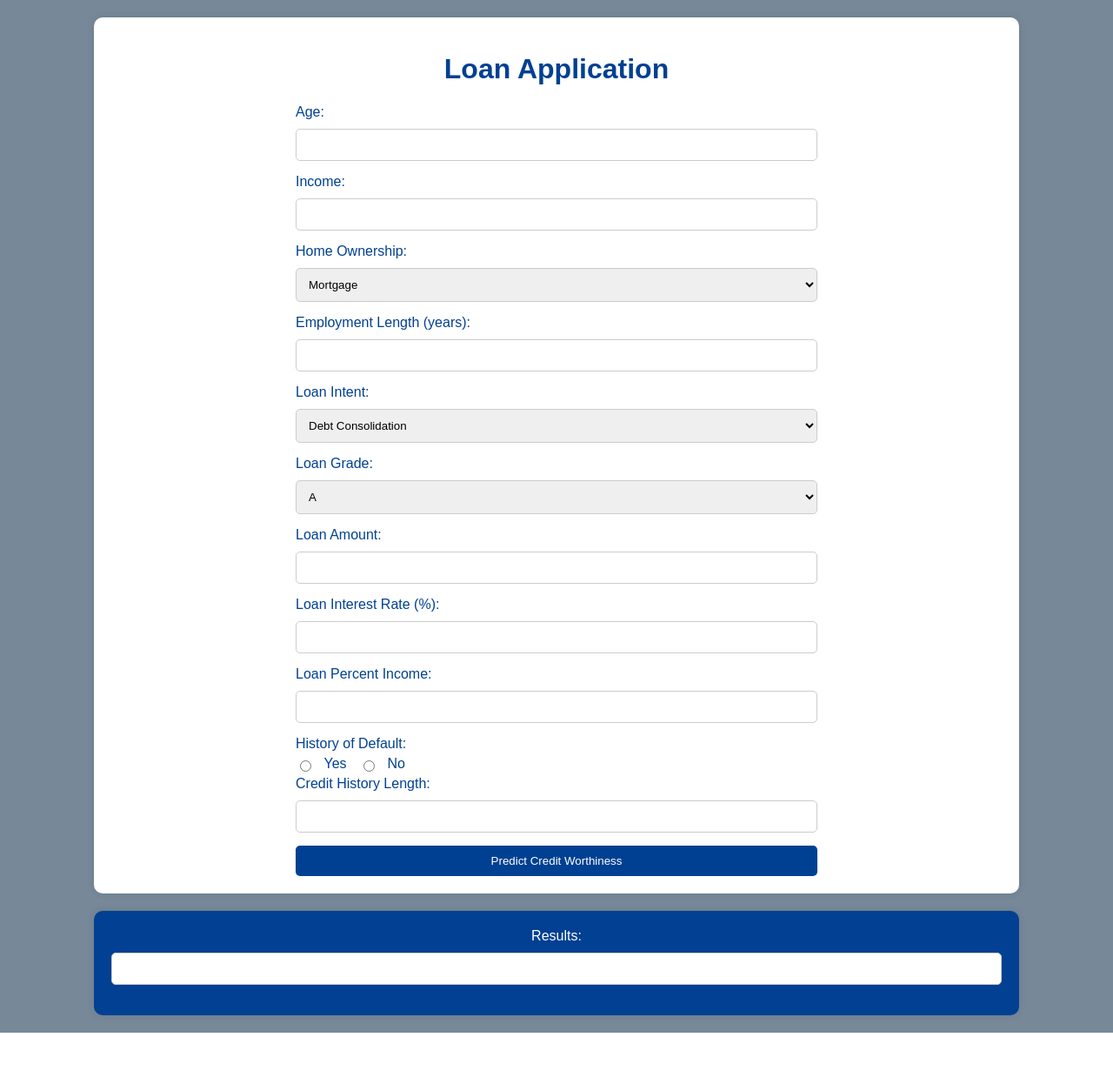
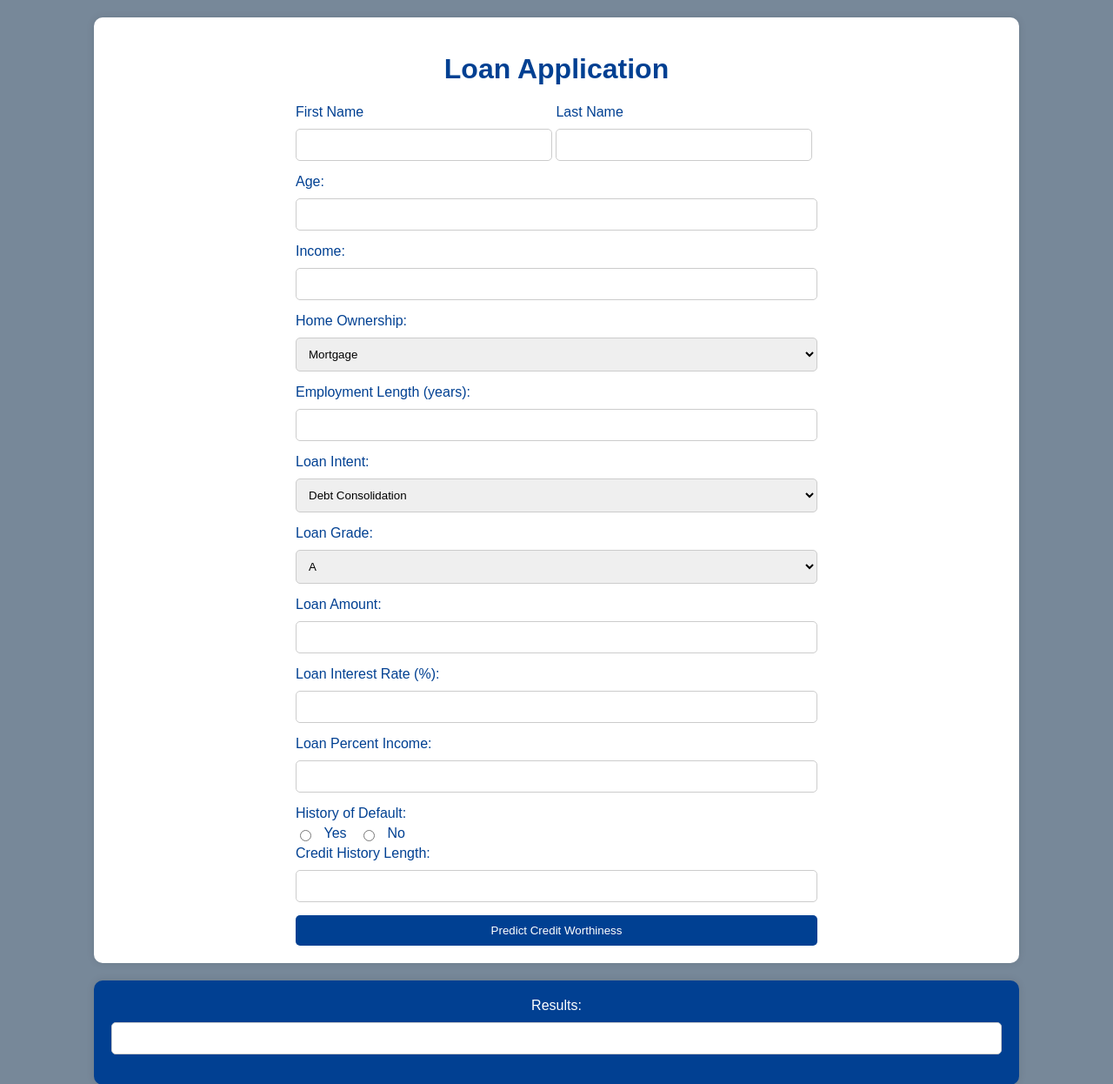
Before and after one commit to ryandenninger7/credit-risk-project, a Flask app: template template/credit_risk.html in a window 1280 px wide. Shown: the top 1246 px of the page at 87% size. Before the commit the page ends 1187 px from the top, so only its background shows below. Run offline with Flask 3, Linux system fonts and the light colour scheme; the template is opened without the code that fills it, so the values that code supplies are empty.

Commit message:
add first name/last name

```diff
--- a/template/credit_risk.html
+++ b/template/credit_risk.html
@@ -85,6 +85,11 @@
     background-color: #00346b;
   }
 
+  .name-container {
+    display: inline-block;
+    width: calc(50% - 5px); /* Adjust width to fit two containers in one line */
+  }
+
 </style>
 </head>
 <body>
@@ -92,6 +97,15 @@
 <div class="container">
   <h1>Loan Application</h1>
   <form action="#" method="post">
+    <div class="name-container">
+      <label for="first_name">First Name</label>
+      <input type="text" id="first_name" name="first_name" required>
+    </div>
+    <div class="name-container">
+      <label for="last_name">Last Name</label>
+      <input type="text" id="last_name" name="last_name" required>
+    </div>
+
     <label for="age">Age:</label>
     <input type="number" id="person_age" name="age" min="16" max="100" required>
 
```
